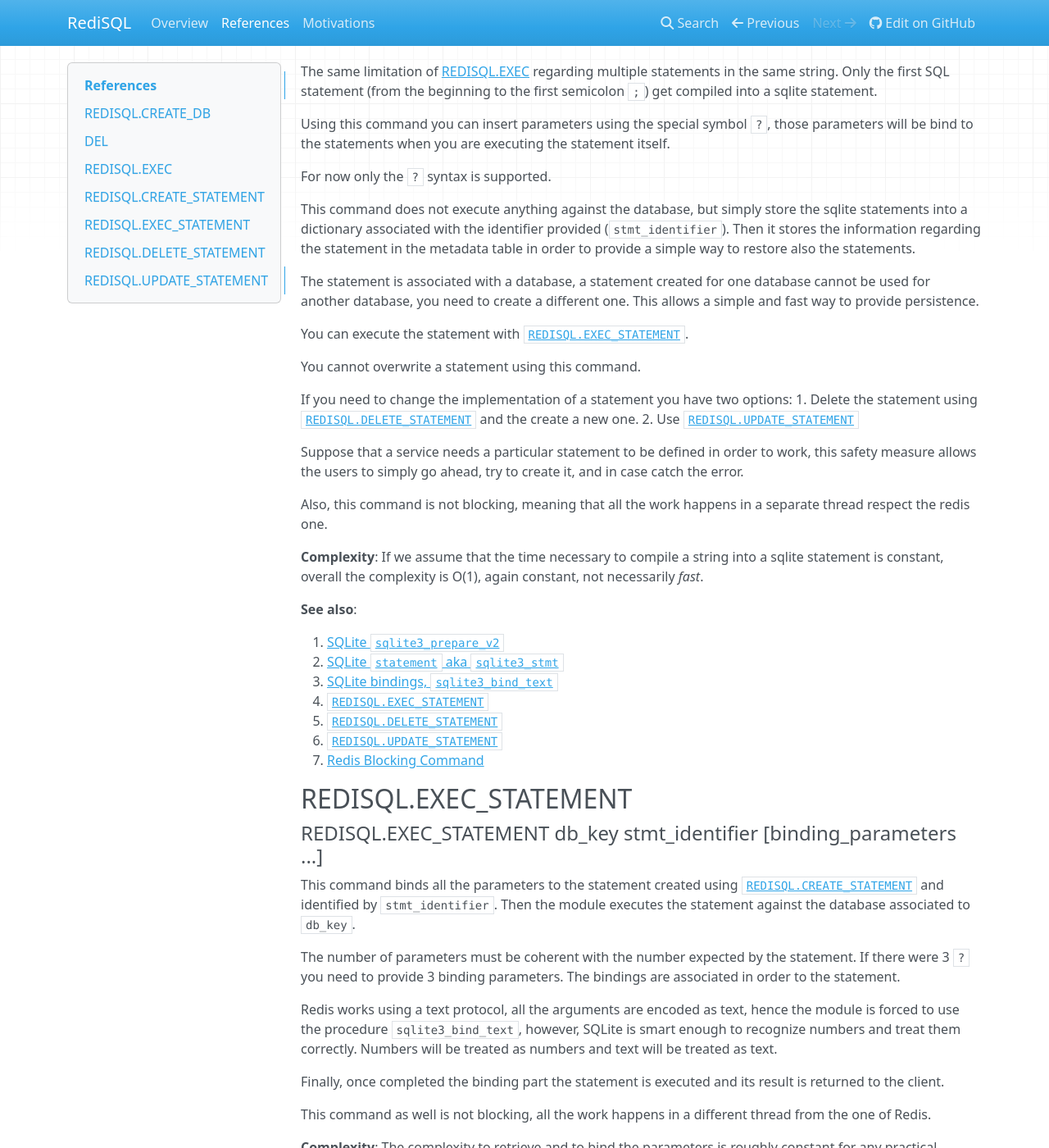
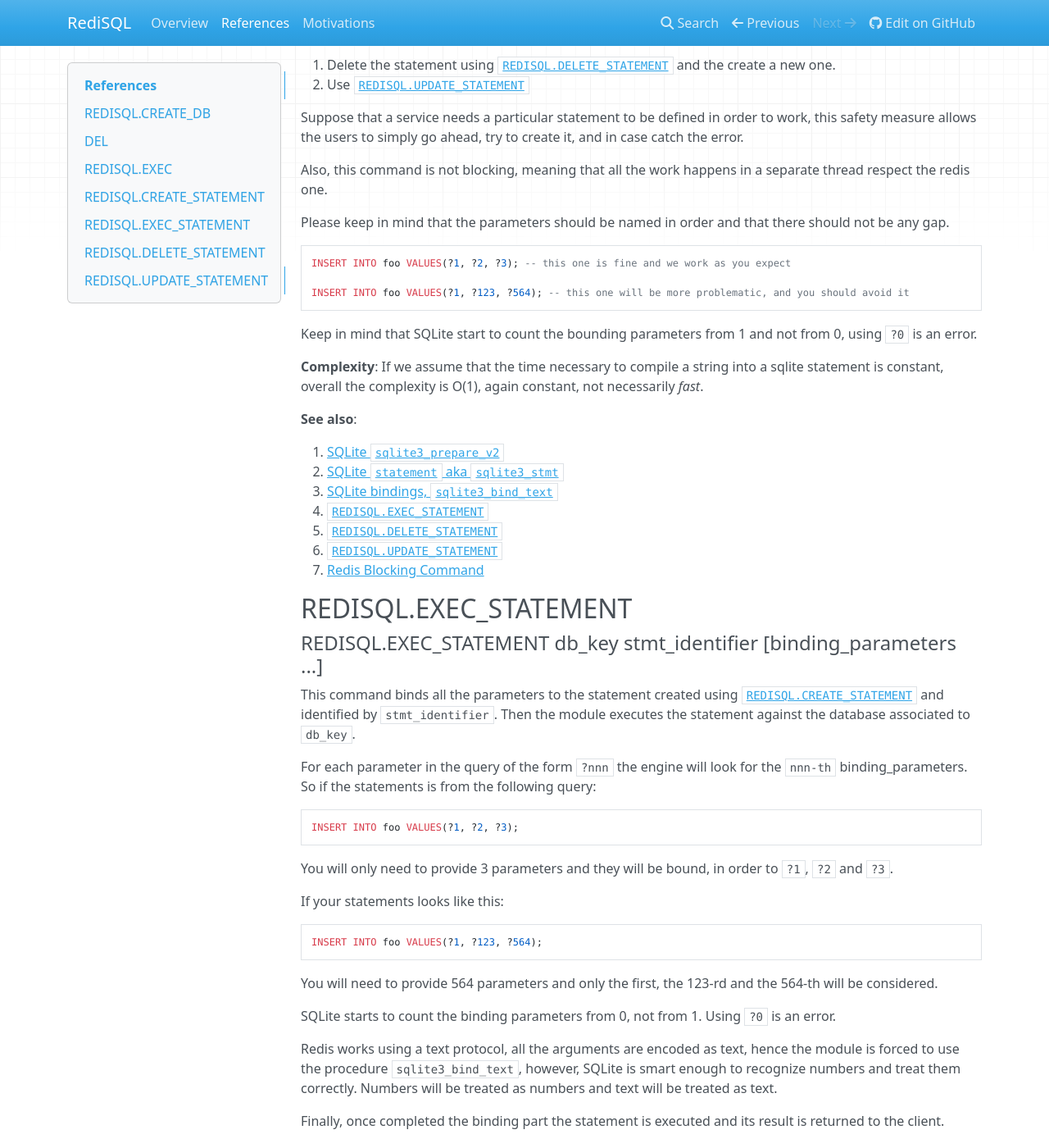
Before and after one commit to RedBeardLab/rediSQL, an MkDocs documentation site: the page built from doc/docs/references.md, in a window 1280 px wide and 1400 px high, scrolled down 2384 px. Shown: the whole window at 82% size. Built offline with MkDocs 1.6.1, drawn with Linux system fonts in a browser that asks for light colours; nearby versions of some CDN libraries; old or Windows-style settings are respelled for this version of MkDocs; some of the changed text lies outside the part shown.

Commit message:
fixing documentation for v0.2

````diff
--- a/doc/docs/references.md
+++ b/doc/docs/references.md
@@ -61,22 +61,6 @@
 
 Also, remember that there is only a single thread for database, execution of multiple `REDISQL.EXEC` against the same database will result in a serialization of the executions, one will be executed before the others.
 
-Finally is important to have in mind how `sqlite3_prepare_v2` works. The functions compile only the first statement, (everything between the start of the string and the first semicolon `;`) and not the whole string. This means that executing commands like:
-
-``` SQL
-BEGIN TRANSACTION; -- here first semicolon, and first statement
-INSERT INTO ... ;
-SELECT n FROM ...;
-CASE
-  WHEN n >= 4 THEN ABORT
-  ELSE COMMIT
-END;
-```
-
-Will **NOT**, let me repeat, it will **not** work as expected, the first statement is just `BEGIN TRANSACTION;` and only that one will be executed.
-
-Please note that we are seriously considering to change this behavior in order to make transactions and other queries work in an expected way.
-
 **Complexity**: It depends entirely on the statement string. The use of a single thread for database is been chosen after several tests where the single thread configuration was faster than a multi-thread one. This is true in a write-intensive application and in a mixed write/read application.
 
 **See also**:
@@ -94,11 +78,9 @@
 
 This command compiles a statement string into a [sqlite statement][sqlite_stmt] and associate such statement to an identifier.
 
-The same limitation of [REDISQL.EXEC][exec] regarding multiple statements in the same string. Only the first SQL statement (from the beginning to the first semicolon `;`) get compiled into a sqlite statement.
+Using this command you can insert parameters using the special symbol `?NNN`, those parameters will be bind to the statements when you are executing the statement itself.
 
-Using this command you can insert parameters using the special symbol `?`, those parameters will be bind to the statements when you are executing the statement itself.
-
-For now only the `?` syntax is supported.
+For now only the `?NNN` syntax is supported, where `N` is a digit (Ex. `?1`, `?2`, `?3` ...)
 
 This command does not execute anything against the database, but simply store the sqlite statements into a dictionary associated with the identifier provided (`stmt_identifier`). Then it stores the information regarding the statement in the metadata table in order to provide a simple way to restore also the statements.
 
@@ -109,12 +91,23 @@
 You cannot overwrite a statement using this command.
 
 If you need to change the implementation of a statement you have two options:
+
 1. Delete the statement using [`REDISQL.DELETE_STATEMENT`][delete_statement] and the create a new one.
 2. Use [`REDISQL.UPDATE_STATEMENT`][update_statement]
 
 Suppose that a service needs a particular statement to be defined in order to work, this safety measure allows the users to simply go ahead, try to create it, and in case catch the error.
 
 Also, this command is not blocking, meaning that all the work happens in a separate thread respect the redis one.
+
+Please keep in mind that the parameters should be named in order and that there should not be any gap.
+
+```SQL
+INSERT INTO foo VALUES(?1, ?2, ?3); -- this one is fine and we work as you expect
+
+INSERT INTO foo VALUES(?1, ?123, ?564); -- this one will be more problematic, and you should avoid it
+```
+
+Keep in mind that SQLite start to count the bounding parameters from 1 and not from 0, using `?0` is an error.
 
 **Complexity**: If we assume that the time necessary to compile a string into a sqlite statement is constant, overall the complexity is O(1), again constant, not necessarily _fast_.
 
@@ -134,8 +127,24 @@
 
 This command binds all the parameters to the statement created using [`REDISQL.CREATE_STATEMENT`][create_statement] and identified by `stmt_identifier`. Then the module executes the statement against the database associated to `db_key`.
 
-The number of parameters must be coherent with the number expected by the statement. If there were 3 `?` you need to provide 3 binding parameters.
-The bindings are associated in order to the statement.
+For each parameter in the query of the form `?nnn` the engine will look for the `nnn-th` binding_parameters.
+So if the statements is from the following query:
+
+``` SQL
+INSERT INTO foo VALUES(?1, ?2, ?3);
+```
+
+You will only need to provide 3 parameters and they will be bound, in order to `?1`, `?2` and `?3`.
+
+If your statements looks like this:
+
+``` SQL
+INSERT INTO foo VALUES(?1, ?123, ?564);
+```
+
+You will need to provide 564 parameters and only the first, the 123-rd and the 564-th will be considered.
+
+SQLite starts to count the binding parameters from 0, not from 1. Using `?0` is an error.
 
 Redis works using a text protocol, all the arguments are encoded as text, hence the module is forced to use the procedure `sqlite3_bind_text`, however, SQLite is smart enough to recognize numbers and treat them correctly. Numbers will be treated as numbers and text will be treated as text.
 
````
